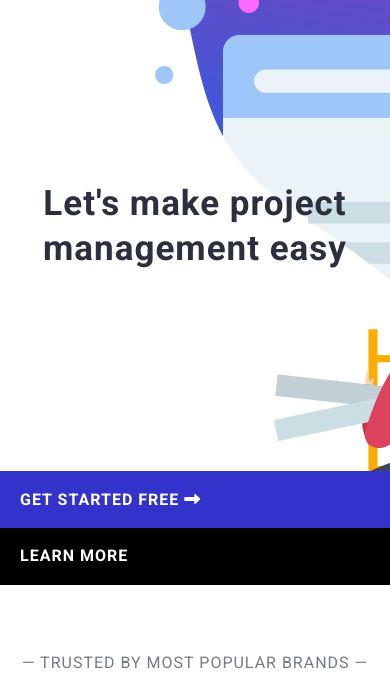
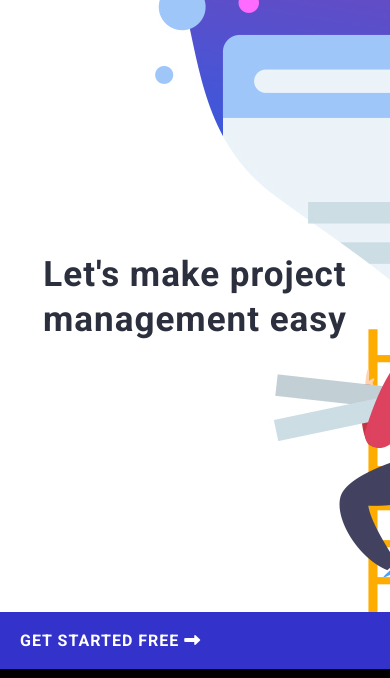
Before and after one commit to christopherldo/Masnoo, a plain HTML site: page index.html in a window 390 px wide. Shown: the part 119-797 px from the top of the page. Drawn offline with Linux system fonts and the light colour scheme.

Commit message:
Changed main cover area responsivity
Changed main cover area responsivity to take full height depending on device viewport

```diff
--- a/assets/css/viewport.css
+++ b/assets/css/viewport.css
@@ -47,21 +47,26 @@
     justify-content: space-around;
   }
   .container .headerDescription{
-    margin-top: 200px;
+    margin-top: unset;
+    height: calc(100vh - 100px);
+    display: flex;
+    flex-flow: column;
+    justify-content: space-between;
   }
   .container .headerDescription h1{
     font-size: 40px;
     line-height: 50px;
     text-align: center;
+    margin: auto;
   }
   .container .headerDescription h2{
     display: none;
     color: #333;
   }
   .headerDescription .headerDescriptionLinks{
-    margin-top: 200px;
     display: flex;
     flex-flow: column;
+    margin-top: unset;
   }
   .headerDescription .headerDescriptionLinks a{
     padding: 20px;
@@ -69,10 +74,12 @@
     background-color: #000;
     color: #fff;
   }
+  .headerDescription .headerDescriptionLinks a:nth-child(2){
+  border-bottom: none;
+  }
   .headerDescription .headerDescriptionLinks a:nth-child(2):hover{
     background-color: #33adff;
     color: #fff;
-    border-bottom: none;
   }
   .container .headerScrollDown{
     display: none;
```
